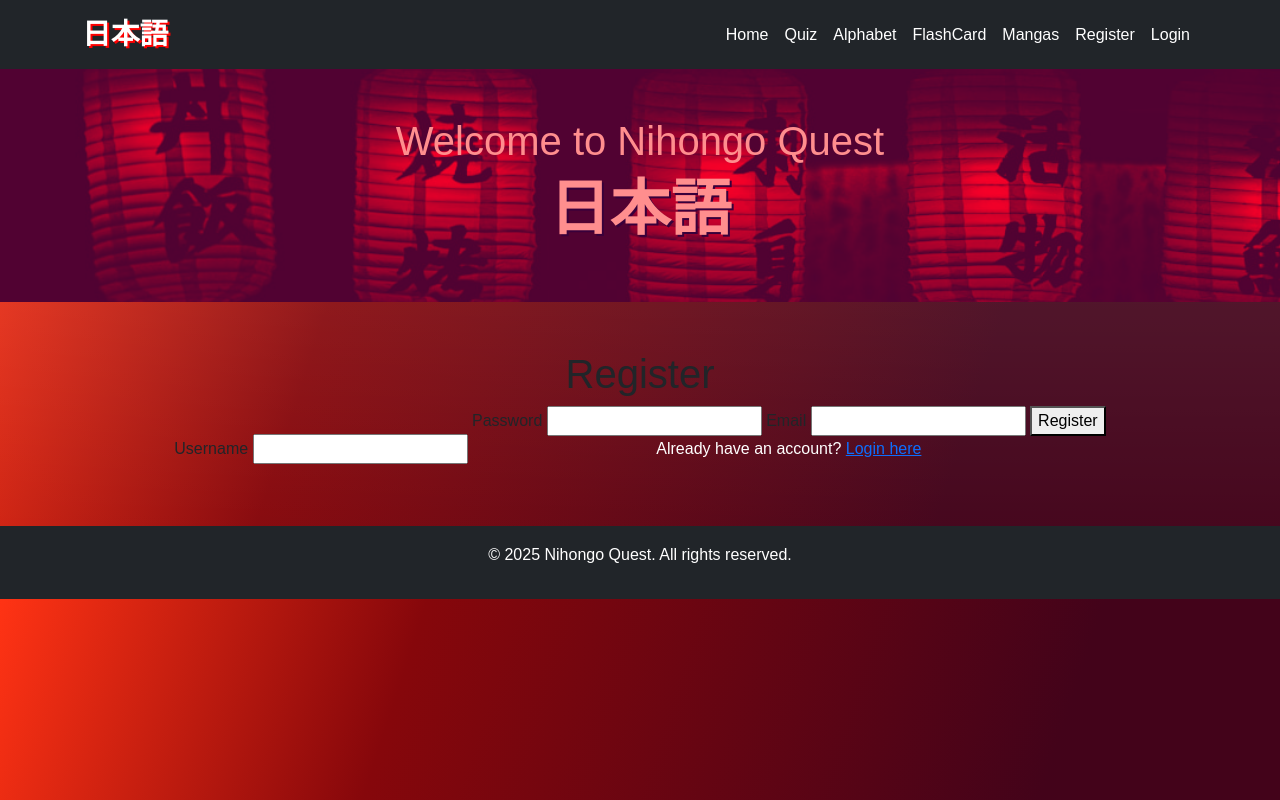
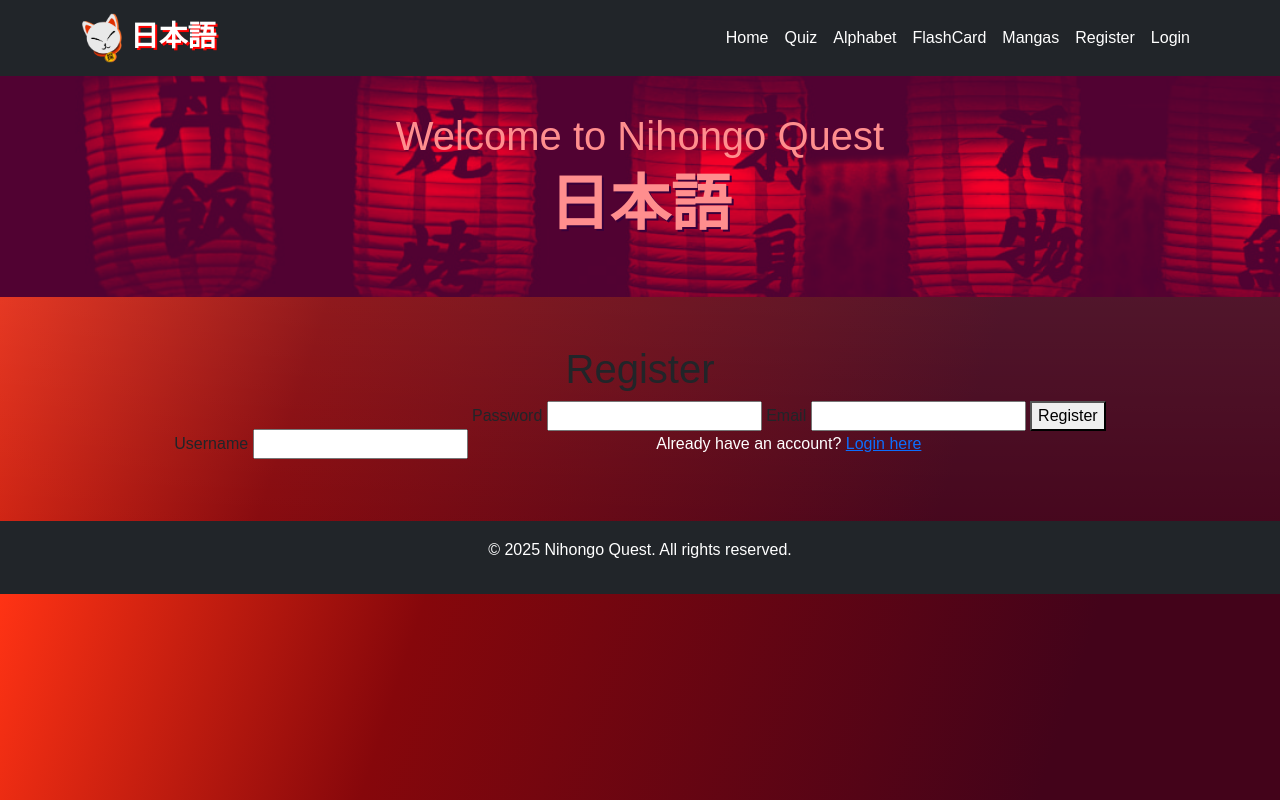
Before and after one commit to ToniEstarlich/Nihongo-Quest, a Flask app: page /register in a window 1280 px wide. Run offline with Flask 3, Linux system fonts and the light colour scheme; some libraries are stand-ins or nearby versions.

Commit message:
add the logo and new style

```diff
--- a/static/css/alphabet.css
+++ b/static/css/alphabet.css
@@ -81,11 +81,3 @@ p {
 .btn:hover {
     background: #e84118;
 }
-
-/* Footer */
-footer {
-    margin-top: 30px;
-    padding: 15px;
-    background-color: #ff4757;
-    color: white;
-}
--- a/static/css/base.css
+++ b/static/css/base.css
@@ -4,10 +4,16 @@
     --black: #000;
 }
 
-html, body {
+body, html {
 
+    display: flex;
+    flex-direction: column;
     background-color: #ff793b;
     background: linear-gradient(108deg, #ff3314 0%, #86070b 29%, #43031a 75%);
+    font-family: Arial, sans-serif;
+    margin: 0;
+    padding: 0;
+    text-align: center;
 }
 
 header {
@@ -16,6 +22,7 @@ header {
     background-position: center;
     background-repeat: no-repeat;
     color: rgb(255, 142, 142);
+    margin-top: 5%;
 }
 
 main {
@@ -27,6 +34,12 @@ footer {
     color: white;
     text-align: center;
     padding: 10px;
+}
+
+.navbar-brand img {
+    width: 40px; /* Adjust width */
+    height: auto;
+    border-radius: 10px; /* Optional: rounded corners */
 }
 
 
@@ -53,3 +66,9 @@ footer {
     background: var(--dark-red);
     color: white;
 }
+
+/* Style register*/
+
+.resgiter {
+    margin-top: 50%;
+}
--- a/static/css/manga.css
+++ b/static/css/manga.css
@@ -1,9 +1,5 @@
 /* Global Styles */
-body {
-    font-family: Arial, sans-serif;
-    margin: 0;
-    padding: 0;
-}
+
 
 .hero {
     text-align: center;
--- a/static/css/style.css
+++ b/static/css/style.css
@@ -1,10 +1,5 @@
 /* General Styles */
-body {
-    font-family: Arial, sans-serif;
-    margin: 0;
-    padding: 0;
-    text-align: center;
-}
+
 
 /* Flashcards Container */
 .flashcards-container {
--- a/templates/base.html
+++ b/templates/base.html
@@ -16,9 +16,11 @@
 <body class="bg-gradient">
 
     <!-- Navbar -->
-    <nav class="navbar navbar-expand-lg navbar-dark bg-dark">
+    <nav class="navbar navbar-expand-lg navbar-dark bg-dark fixed-top">
         <div class="container">
-            <a class="logo navbar-brand text-danger fw-bold" href="{{ url_for('index') }}">日本語</a><a class="logo text-white"></a>
+            <a class="logo navbar-brand text-danger fw-bold" href="{{ url_for('index') }}">
+                <img src="{{ url_for('static', filename='images/logo.png') }}" alt="Nihongo Quest Logo">
+                日本語</a><a class="logo text-white"></a>
             <button class="navbar-toggler" type="button" data-bs-toggle="collapse" data-bs-target="#navbarNav" aria-controls="navbarNav" aria-expanded="false" aria-label="Toggle navigation">
                 <span class="navbar-toggler-icon"></span>
             </button>
--- a/templates/register.html
+++ b/templates/register.html
@@ -12,7 +12,7 @@
 
     {% block content %}
     <h1>Register</h1>
-    <form method="POST">
+    <form class="register" method="POST">
         <label for="username">Username</label>
         <input type="text" name="username" id="username" required>
 
```
Also changed, not shown: static/images/logo.png (added).
